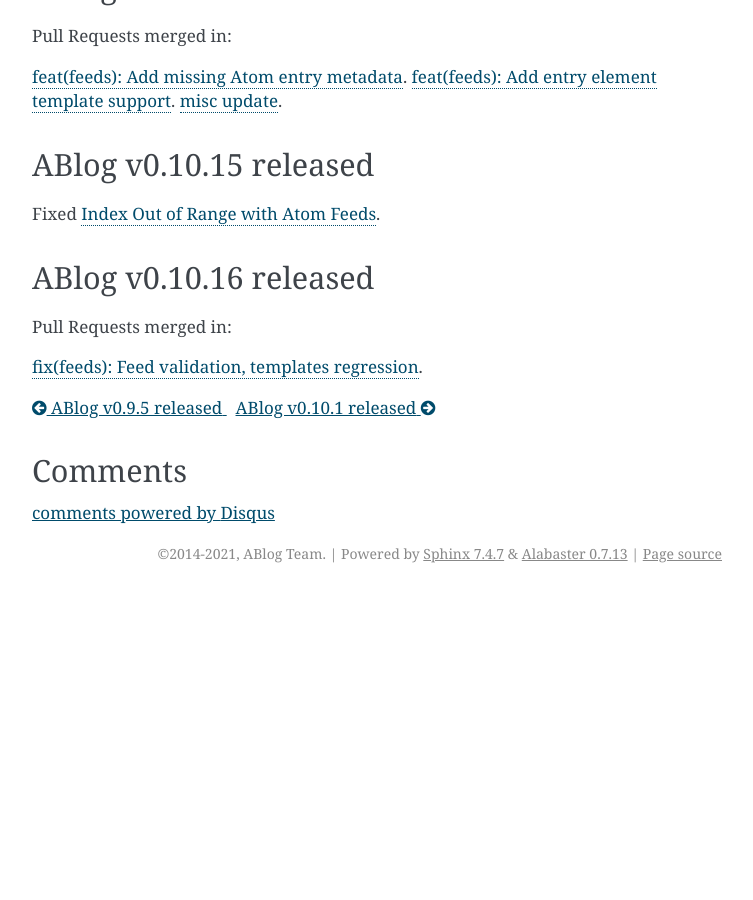
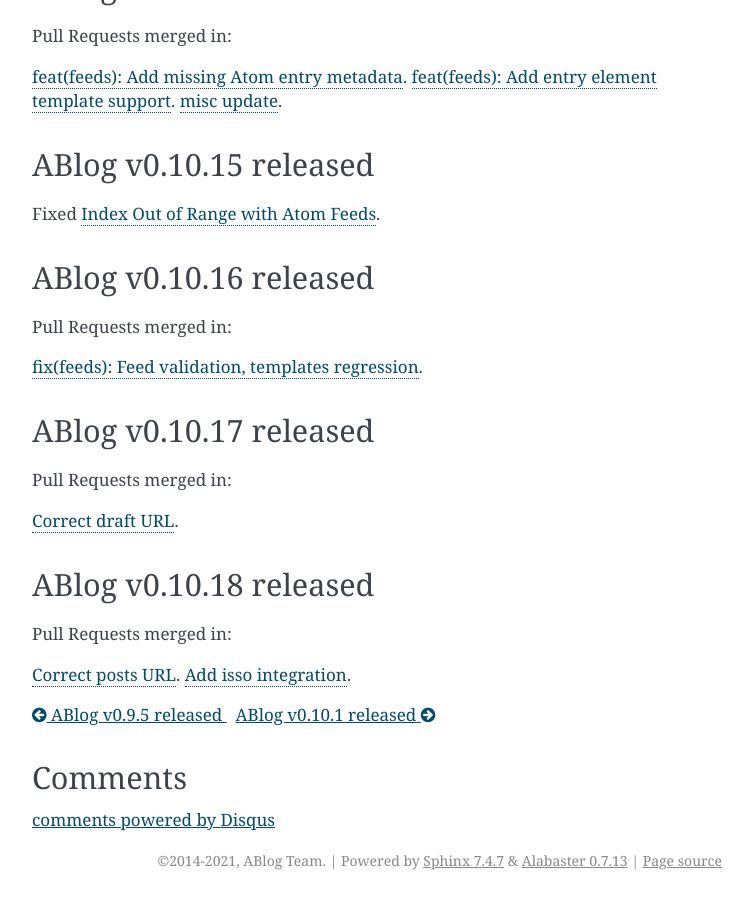
Before and after one commit to sunpy/ablog, a Sphinx documentation site: the page built from docs/release/ablog-v0.10-released.rst, in a window 1280 px wide and 900 px high, scrolled down 2749 px. Shown: the whole window, without its empty margins (388-1141 px from the left). Built offline with Sphinx 7.4.7, drawn with Linux system fonts in a browser that asks for light colours; comment, search, counter and statistics services are not loaded; before the commit the page ends 3342 px from its top, so only the background shows below that; some of the changed text lies outside the part shown.

Commit message:
Update ablog-v0.10-released.rst

```diff
--- a/docs/release/ablog-v0.10-released.rst
+++ b/docs/release/ablog-v0.10-released.rst
@@ -212,3 +212,26 @@
 Pull Requests merged in:
 
 `fix(feeds): Feed validation, templates regression <https://github.com/sunpy/ablog/pull/97>`__.
+
+ABlog v0.10.17 released
+-----------------------
+.. post:: March 24, 2021
+   :author: Nabil
+   :category: Release
+   :location: World
+
+Pull Requests merged in:
+
+`Correct draft URL <https://github.com/sunpy/ablog/pull/98>`__.
+
+ABlog v0.10.18 released
+-----------------------
+.. post:: April 26, 2021
+   :author: Nabil
+   :category: Release
+   :location: World
+
+Pull Requests merged in:
+
+`Correct posts URL <https://github.com/sunpy/ablog/pull/99>`__.
+`Add isso integration <https://github.com/sunpy/ablog/pull/100>`__.
```
